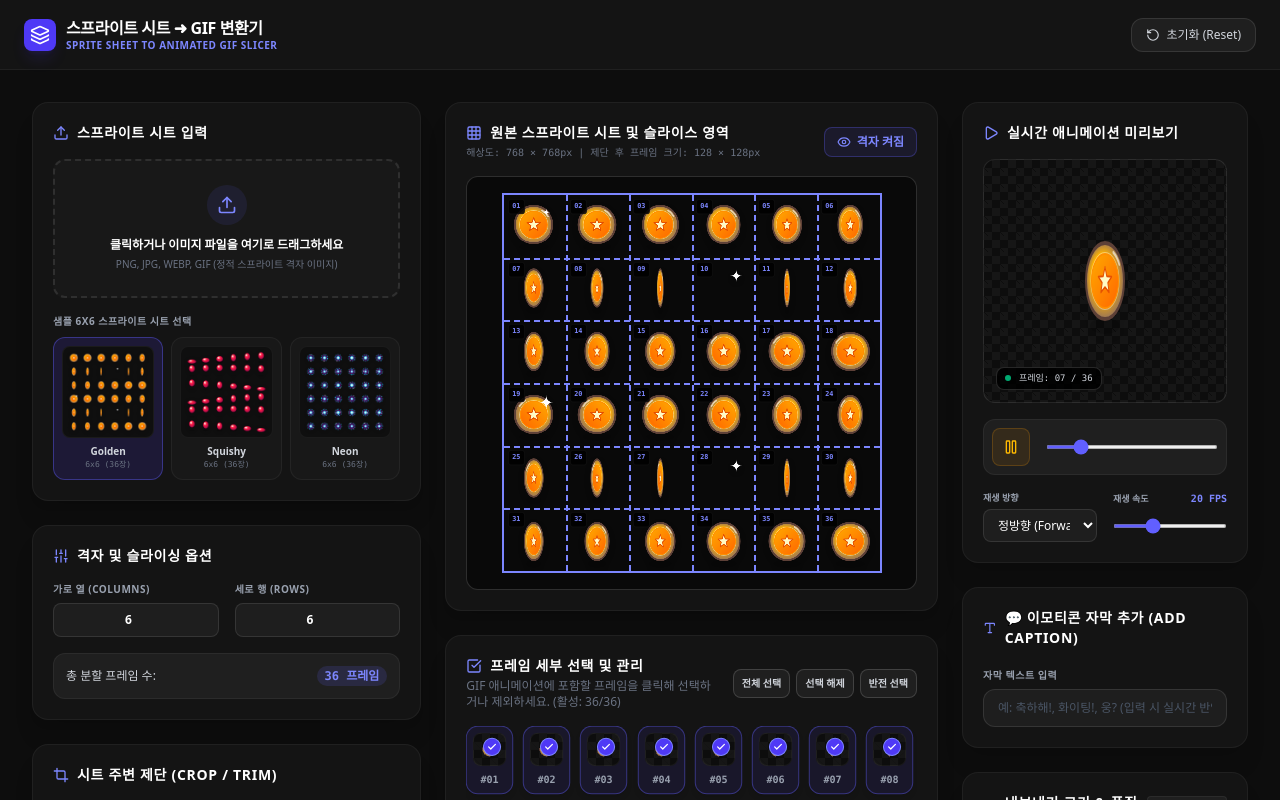
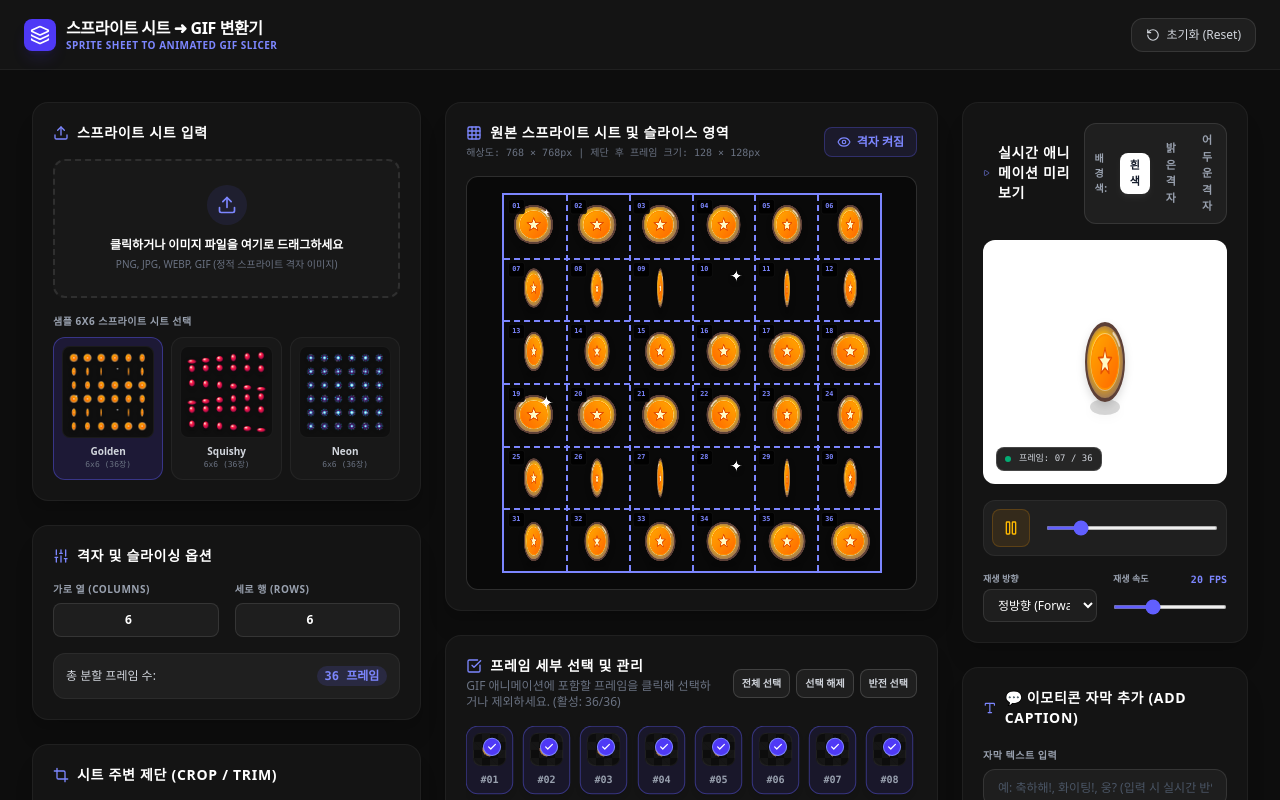
Before and after one commit to cutae23/Ticon, a React (Vite) app: page / in a window 1280 px wide. Shown: the top 800 px of the page. Built offline with nearby package versions, Linux system fonts and the light colour scheme; a web font is replaced by a local one.

Commit message:
feat: add background color toggle for GIF preview
Introduce a control to switch between white, light checkerboard, and dark checkerboard backgrounds in the GIF previewer to better visualize transparency and contrast.

```diff
--- a/src/components/GifPreviewer.tsx
+++ b/src/components/GifPreviewer.tsx
@@ -123,6 +123,7 @@ export default function GifPreviewer({
   // Live player states
   const [isPlaying, setIsPlaying] = useState(true);
   const [playerIndex, setPlayerIndex] = useState(0);
+  const [previewBg, setPreviewBg] = useState<"light" | "white" | "dark">("white");
 
   // GIF compile states
   const [isCompiling, setIsCompiling] = useState(false);
@@ -438,13 +439,60 @@ export default function GifPreviewer({
     <div className="space-y-6" id="gif-previewer-panel">
       {/* Real-time Web Player */}
       <div className="bg-[#141414] rounded-2xl border border-white/5 p-5 space-y-4 shadow-xl">
-        <h3 className="text-sm font-bold text-white uppercase tracking-wider flex items-center gap-2">
-          <Play className="w-4 h-4 text-indigo-400" />
-          실시간 애니메이션 미리보기
-        </h3>
+        <div className="flex flex-col sm:flex-row justify-between sm:items-center gap-3">
+          <h3 className="text-sm font-bold text-white uppercase tracking-wider flex items-center gap-2">
+            <Play className="w-4 h-4 text-indigo-400" />
+            실시간 애니메이션 미리보기
+          </h3>
+          <div className="flex items-center gap-1.5 bg-white/5 p-1 rounded-xl border border-white/10 text-[11px] self-start sm:self-auto">
+            <span className="text-[10px] text-gray-400 font-bold px-1.5 uppercase tracking-wider">배경색:</span>
+            <button
+              type="button"
+              onClick={() => setPreviewBg("white")}
+              className={`px-2.5 py-1 rounded-lg cursor-pointer font-bold transition-all ${
+                previewBg === "white"
+                  ? "bg-white text-gray-900 shadow-md shadow-white/5"
+                  : "text-gray-400 hover:text-white"
+              }`}
+              title="순수 흰색 배경 (기본)"
+            >
+              흰색
+            </button>
+            <button
+              type="button"
+              onClick={() => setPreviewBg("light")}
+              className={`px-2.5 py-1 rounded-lg cursor-pointer font-bold transition-all ${
+                previewBg === "light"
+                  ? "bg-white/15 text-white"
+                  : "text-gray-400 hover:text-white"
+              }`}
+              title="밝은 격자무늬 배경"
+            >
+              밝은 격자
+            </button>
+            <button
+              type="button"
+              onClick={() => setPreviewBg("dark")}
+              className={`px-2.5 py-1 rounded-lg cursor-pointer font-bold transition-all ${
+                previewBg === "dark"
+                  ? "bg-indigo-600 text-white"
+                  : "text-gray-400 hover:text-white"
+              }`}
+              title="어두운 격자무늬 배경"
+            >
+              어두운 격자
+            </button>
+          </div>
+        </div>
 
         {/* Player Screen */}
-        <div className="relative border border-white/10 rounded-xl bg-[#090909] aspect-square flex items-center justify-center p-6 checkerboard overflow-hidden">
+        <div className={`relative border border-white/10 rounded-xl aspect-square flex items-center justify-center p-6 overflow-hidden transition-all duration-300 ${
+          previewBg === "white"
+            ? "bg-white"
+            : previewBg === "light"
+            ? "checkerboard-light"
+            : "bg-[#090909] checkerboard"
+        }`}>
           {activeDisplayFrame ? (
             <div
               style={{
--- a/src/index.css
+++ b/src/index.css
@@ -13,6 +13,17 @@
     background-position: 0 0, 0 8px, 8px -8px, -8px 0px;
   }
 
+  .checkerboard-light {
+    background-color: #ffffff;
+    background-image:
+      linear-gradient(45deg, #f0f0f0 25%, transparent 25%),
+      linear-gradient(-45deg, #f0f0f0 25%, transparent 25%),
+      linear-gradient(45deg, transparent 75%, #f0f0f0 75%),
+      linear-gradient(-45deg, transparent 75%, #f0f0f0 75%);
+    background-size: 16px 16px;
+    background-position: 0 0, 0 8px, 8px -8px, -8px 0px;
+  }
+
   .pixelated {
     image-rendering: -moz-crisp-edges;
     image-rendering: -o-crisp-edges;
```
